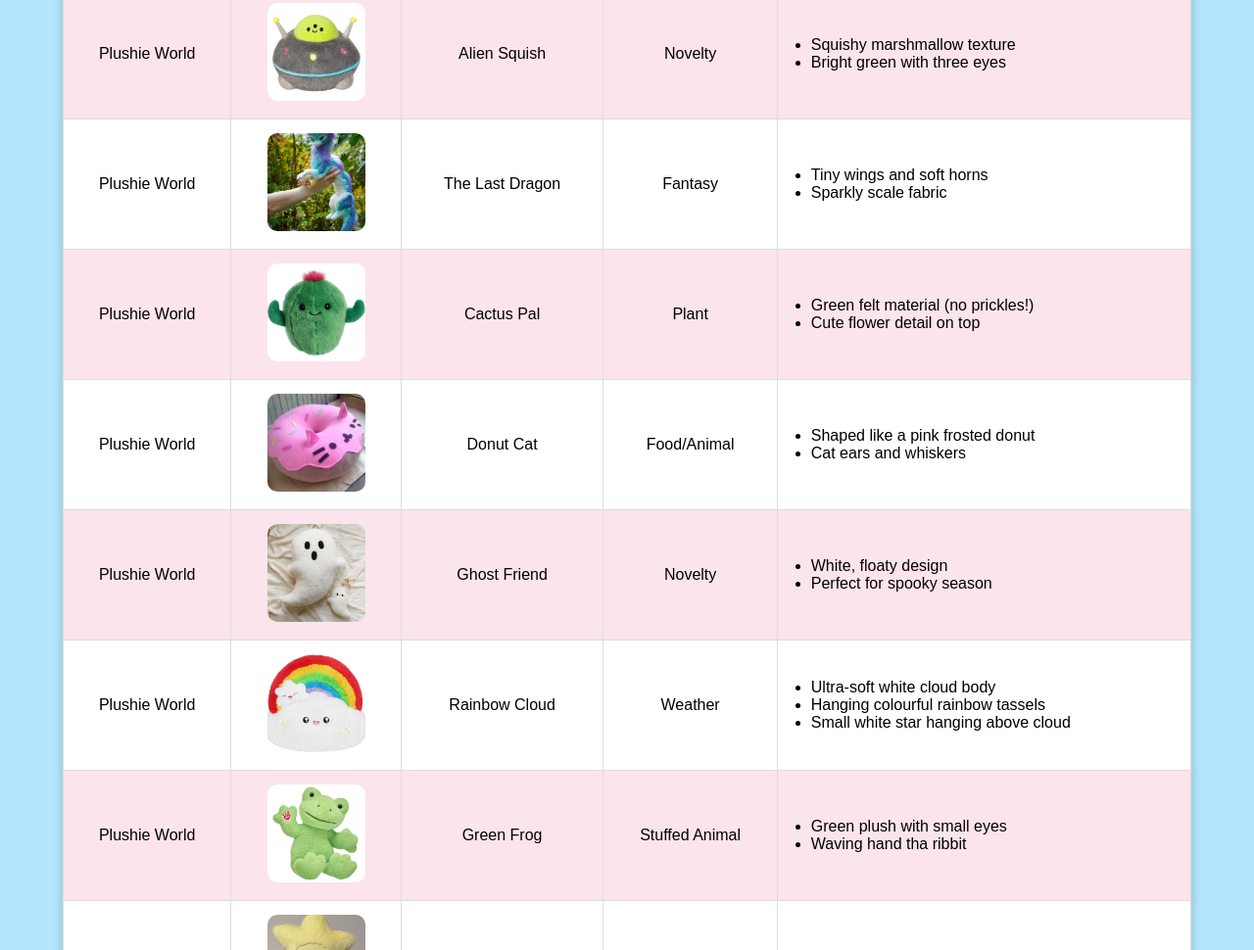
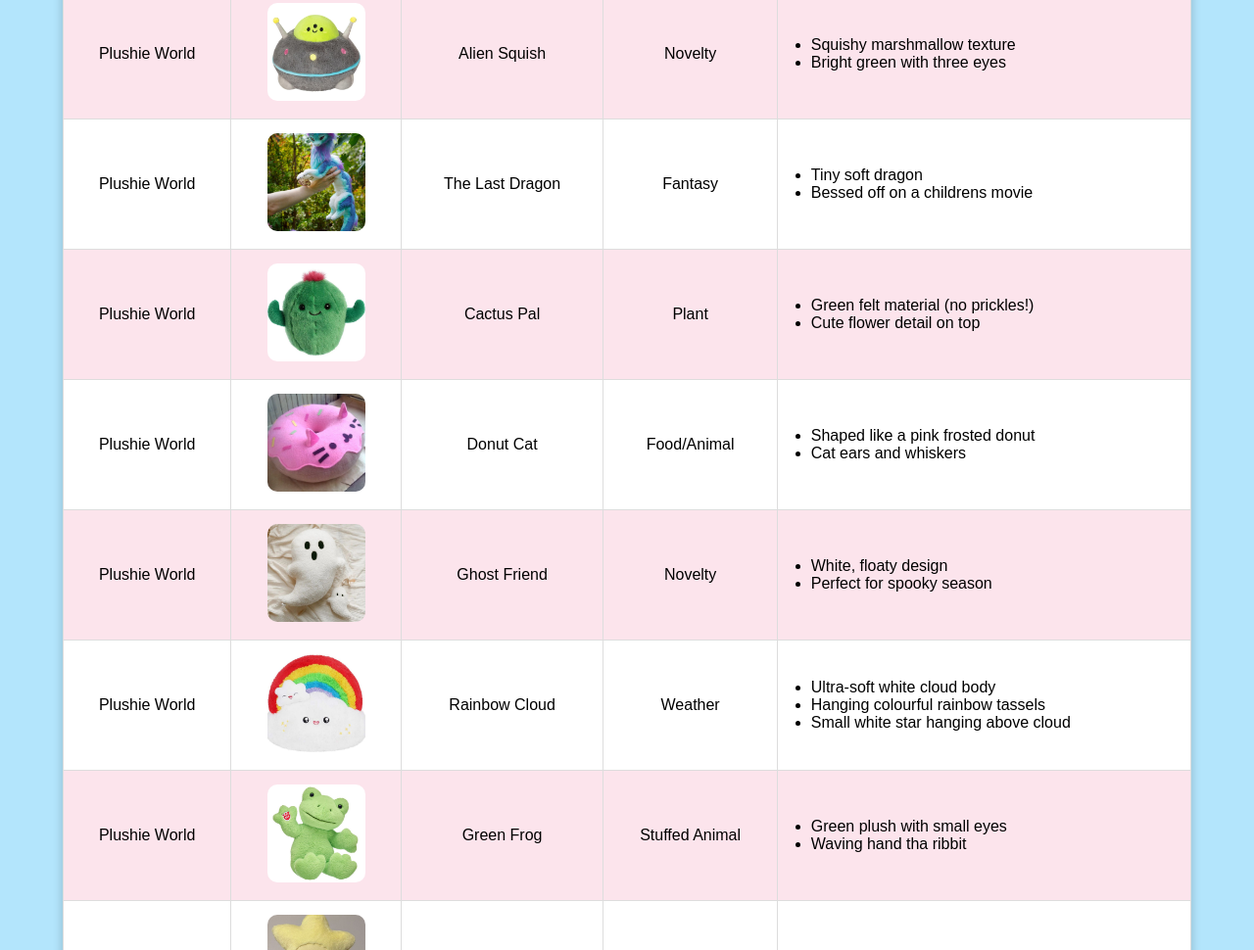
Before and after one commit to rosesha12/plushie-shop, a plain HTML site: page index.html in a window 1280 px wide. Shown: the part 938-1908 px from the top of the page at 98% size. Drawn offline with Linux system fonts and the light colour scheme.

Commit message:
Add files via upload

```diff
--- a/index.html
+++ b/index.html
@@ -244,8 +244,8 @@
       <td>Fantasy</td>
       <td>
         <ul>
-          <li>Tiny wings and soft horns</li>
-          <li>Sparkly scale fabric</li>
+          <li>Tiny soft dragon </li>
+          <li>Bessed off on a childrens movie</li>
         </ul>
       </td>
     </tr>
```
Also changed, not shown: Ghost Friend.jpg (added).
